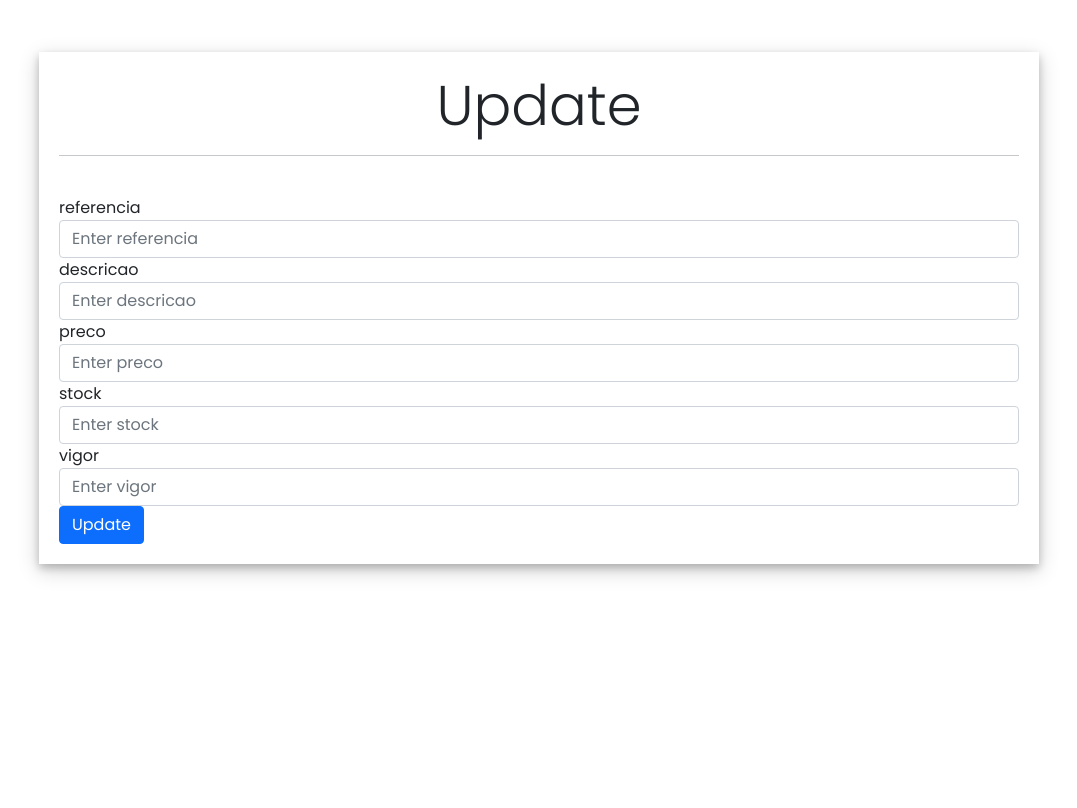
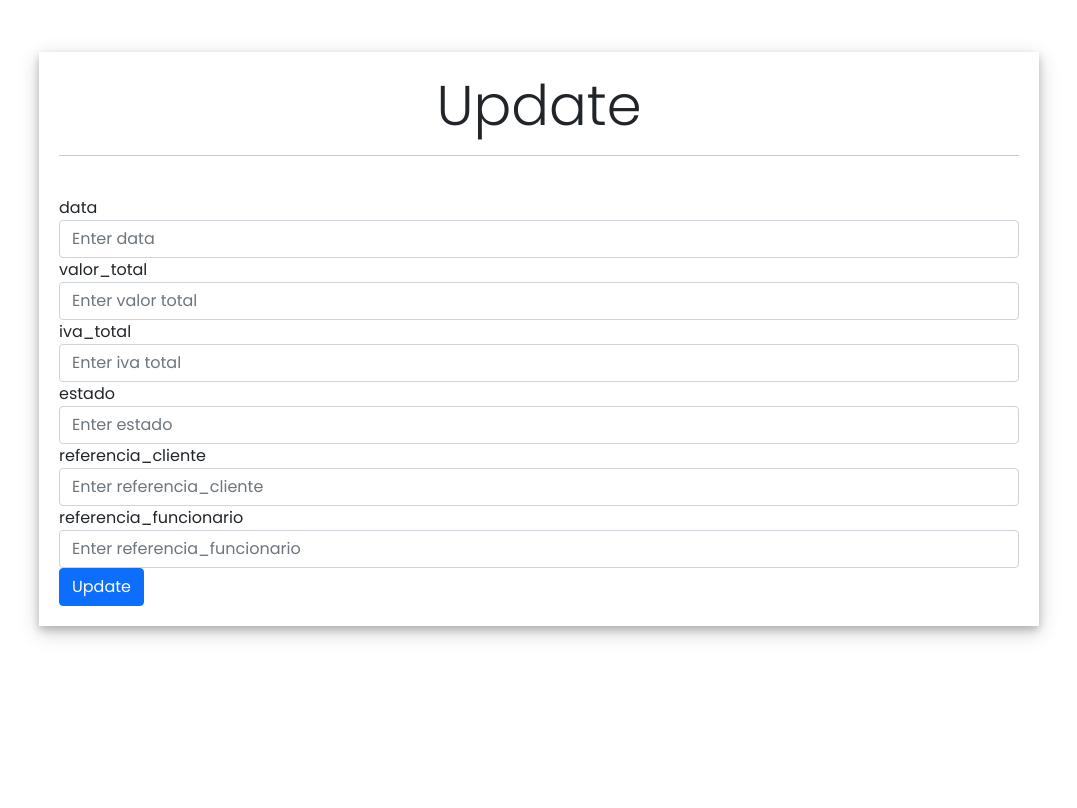
Before and after one commit to GuilhermeCruzPT/FaturaPlus, a PHP site: page /fatura_plus/website/views/backoffice/bill/update.php in a window 1280 px wide. Shown: the part 148-956 px from the top of the page, without its empty margins (101-1178 px from the left). Before the commit the page ends 725 px from the top, so only its background shows below. Run offline with PHP 8.4, Linux system fonts and the light colour scheme; the template is opened without the code that fills it, so the values that code supplies are empty; some libraries are stand-ins or nearby versions.

Commit message:
backoffice bill

```diff
--- a/website/views/backoffice/bill/update.php
+++ b/website/views/backoffice/bill/update.php
@@ -19,52 +19,63 @@
         <h4 class="display-4 text-center">Update</h4><hr><br>
 
         <div class="form-group">
-            <label for="name">referencia</label>
-            <input type="name"
+            <label for="Data">data</label>
+            <input type="data"
                    class="form-control"
-                   id="referencia"
-                   name="referencia"
-                   placeholder="Enter referencia"
-                   value="<?= $product->referencia ?>">
+                   id="data"
+                   name="data"
+                   placeholder="Enter data"
+                   value="<?=$bill->data ?>">
         </div>
 
         <div class="form-group">
-            <label for="email">descricao</label>
-            <input type="text"
+            <label for="Valor Total">valor_total</label>
+            <input type="number"
                    class="form-control"
-                   id="descricao"
-                   name="descricao"
-                   placeholder="Enter descricao"
-                   value="<?= $product->descricao ?>">
+                   id="valor_total"
+                   name="valor_total"
+                   placeholder="Enter valor total"
+                   value="<?= $bill->valor_total ?>">
         </div>
 
         <div class="form-group">
-            <label for="preco">preco</label>
+            <label for="Iva Total">iva_total</label>
+            <input type="number"
+                   class="form-control"
+                   id="iva_total"
+                   name="iva_total"
+                   placeholder="Enter iva total"
+                   value="<?= $bill->iva_total ?>">
+        </div>
+        <div class="form-group">
+            <label for="Estado">estado</label>
             <input type="text"
                    class="form-control"
-                   id="preco"
-                   name="preco"
-                   placeholder="Enter preco"
-                   value="<?= $product->preco ?>">
-        </div>
-        <div class="form-group">
-            <label for="preco">stock</label>
-            <input type="text"
-                   class="form-control"
-                   id="stock"
-                   name="stock"
-                   placeholder="Enter stock"
-                   value="<?= $product->stock ?>">
+                   id="estado"
+                   name="estado"
+                   placeholder="Enter estado"
+                   value="<?= $bill->estado ?>">
         </div>
 
         <div class="form-group">
-            <label for="vigor">vigor</label>
+            <label for="Referencia Cliente">referencia_cliente</label>
             <input type="text"
                    class="form-control"
-                   id="vigor"
-                   name="vigor"
-                   placeholder="Enter vigor"
-                   value="<?= $product->vigor ?>">
+                   id="referencia_cliente"
+                   name="referencia_cliente"
+                   placeholder="Enter referencia_cliente"
+                   value="<?= $bill->referencia_cliente ?>">
+        </div>
+
+
+        <div class="form-group">
+            <label for="Referencia Funcionario">referencia_funcionario</label>
+            <input type="text"
+                   class="form-control"
+                   id="referencia_funcionario"
+                   name="referencia_funcionario"
+                   placeholder="Enter referencia_funcionario"
+                   value="<?= $bill->referencia_funcionario ?>">
         </div>
 
         <button type="submit"
```
Also changed, not shown: website/views/backoffice/bill/index.php (+25 -24 lines), website/views/backoffice/bill/show.php (+39 -27 lines).
